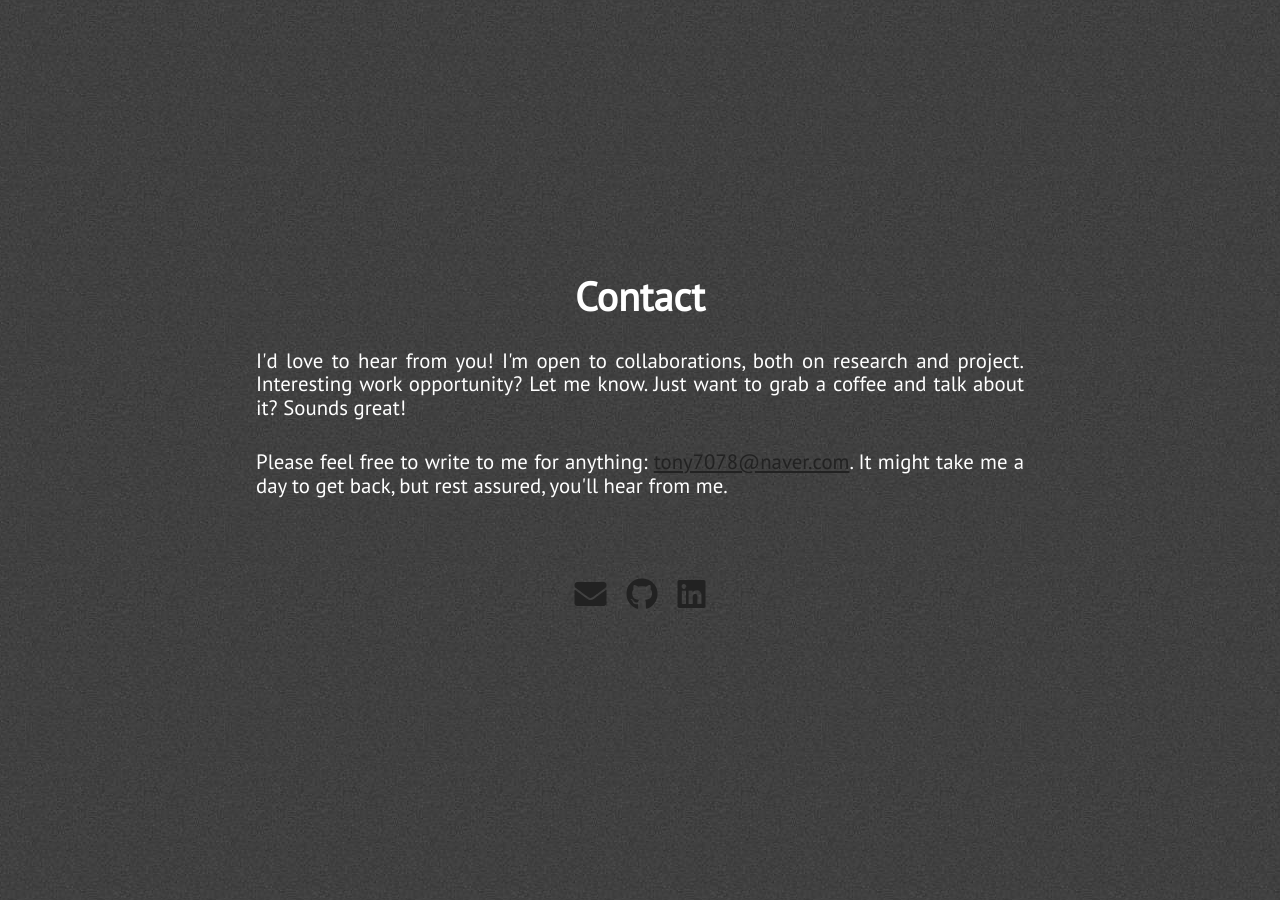
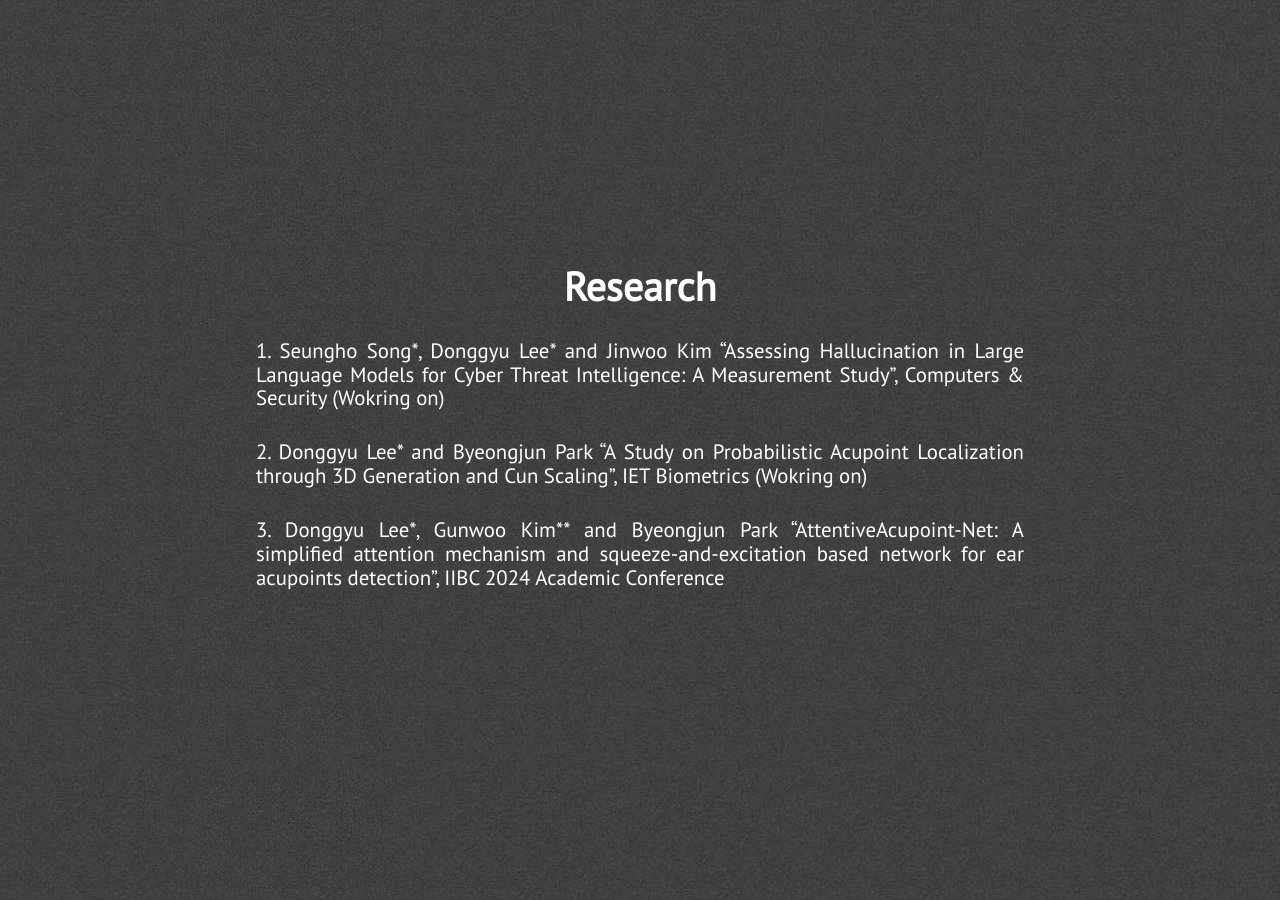
Before and after one commit to tony7078/DonggyuLee.github.io, a Jekyll site: the page built from index.html, in a window 1280 px wide and 900 px high, scrolled down 4035 px. Built offline with Jekyll 4.4.1, drawn with Linux system fonts in a browser that asks for light colours; nearby versions of some CDN libraries.

Commit message:
research update

```diff
--- a/_includes/blogs.html
+++ b/_includes/blogs.html
@@ -1,7 +1,16 @@
 <div class="section-wrapper">
     <section class="section" id="blog-posts">
         <div class="full-width">
-            <div class="section-heading" id="recent-posts-text">Blog</div>
+            <div class="section-heading" id="recent-posts-text">Research</div>
+            <p class="paragraph-text justify-text">
+                1. Seungho Song*, Donggyu Lee* and Jinwoo Kim “Assessing Hallucination in Large Language Models for Cyber Threat Intelligence: A Measurement Study”, Computers & Security (Wokring on)
+            </p>
+            <p class="paragraph-text justify-text">
+                2. Donggyu Lee* and Byeongjun Park “A Study on Probabilistic Acupoint Localization through 3D Generation and Cun Scaling”, IET Biometrics (Wokring on)
+            </p>
+            <p class="paragraph-text justify-text">
+                3. Donggyu Lee*, Gunwoo Kim** and Byeongjun Park “AttentiveAcupoint-Net: A simplified attention mechanism and squeeze-and-excitation based network for ear acupoints detection”, IIBC 2024 Academic Conference
+            </p>
             <div class="blogs-wrapper" id="rss-feeds"></div>
         </div>
     </section>
--- a/_includes/nav.html
+++ b/_includes/nav.html
@@ -10,7 +10,7 @@
             <a class="semi-transparent-button with-border nav-links" href="#about">ABOUT</a>
             <a class="semi-transparent-button with-border nav-links" href="#skills">SKILLS</a>
             <a class="semi-transparent-button with-border nav-links" href="#projects">PROJECTS</a>
-            <!--<a class="semi-transparent-button with-border nav-links" href="#blog-posts">RESEARCHS</a>-->
+            <a class="semi-transparent-button with-border nav-links" href="#blog-posts">RESEARCH</a>
             <a class="semi-transparent-button with-border nav-links" href="#extra">CONTACT</a>
         </div>
     </div>
--- a/_layouts/default.html
+++ b/_layouts/default.html
@@ -13,7 +13,7 @@
 
     {% include projects.html %}
 
-   <!-- {% include blogs.html %} -->
+    {% include blogs.html %}
 
     {% include extra.html %}
 
--- a/assets/js/main.js
+++ b/assets/js/main.js
@@ -1,7 +1,7 @@
 
 $(document).ready(function() {
     general_utils();
-    blog_posts();
+    //blog_posts();
 })
 
 
```
